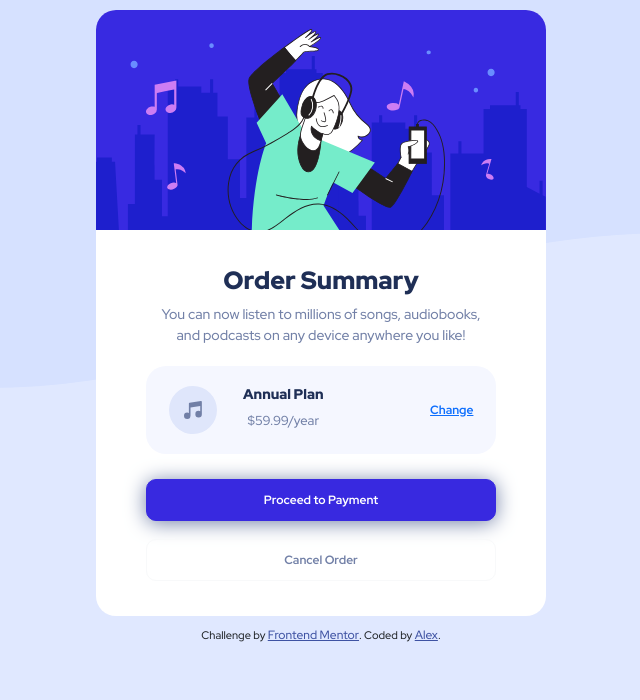
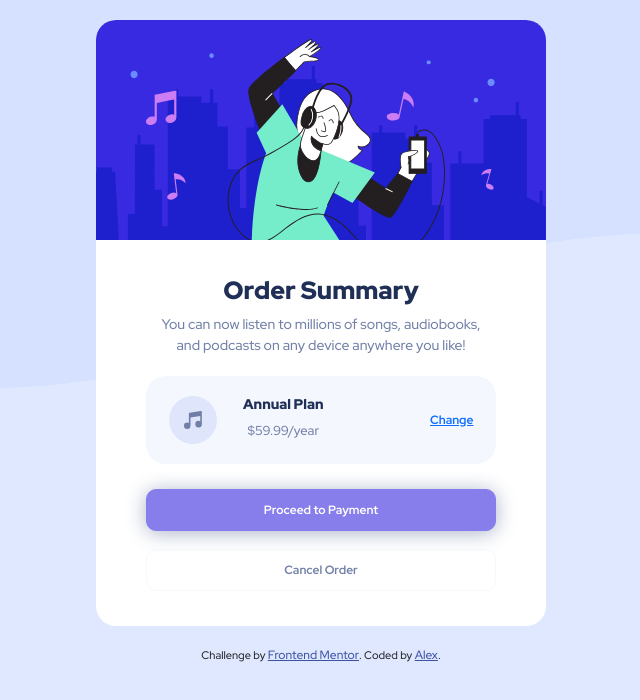
Before and after one commit to lex-thefirst/lex-thefirst.github.io, a plain HTML site: page index.html in a window 1280 px wide. In both pictures the pointer is over the button "Proceed to Payment". Shown: the whole page, without its empty margins (319-959 px from the left). Drawn offline with nearby package versions, Linux system fonts and the light colour scheme.

Commit message:
update style.css
added hover for active state

```diff
--- a/styles.css
+++ b/styles.css
@@ -46,7 +46,7 @@ button{
   padding-bottom: 10px;
   align-items: center;
   border-radius: 20px;
-  margin: 10px 0;
+  margin: 20px 20px;
 
 }
 .mainContent{
@@ -91,8 +91,11 @@ button{
   background: hsl(245, 75%, 52%);
   border-color: hsl(245, 75%, 52%);
   box-shadow: 0 2px 20px hsl(224, 23%, 55%);
-  /* clip-path: inset(0px 0px -15px 0px); */
 }
 .btn-outline-light{
   color: hsl(224, 23%, 55%);
 }
+.btn.btn-primary:hover{
+opacity: 0.6;
+
+}
```
